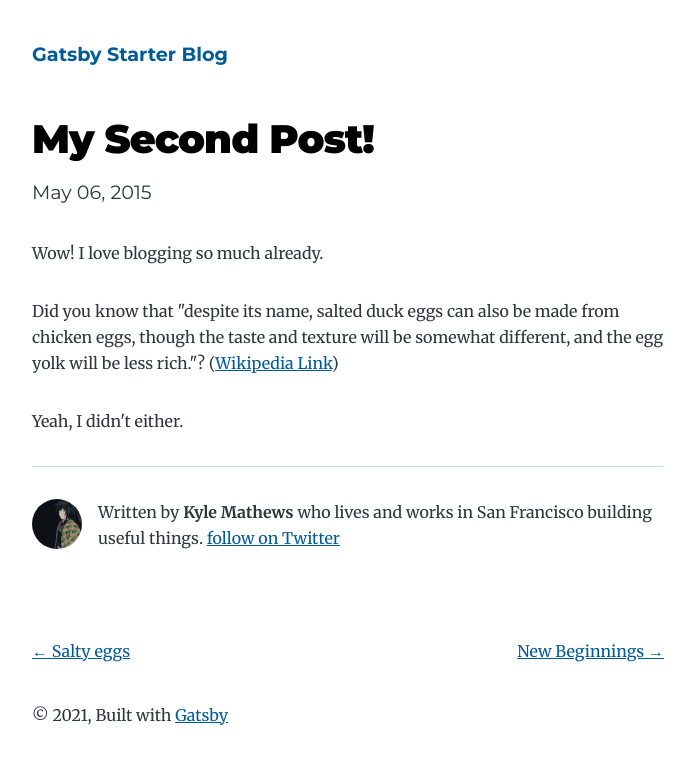
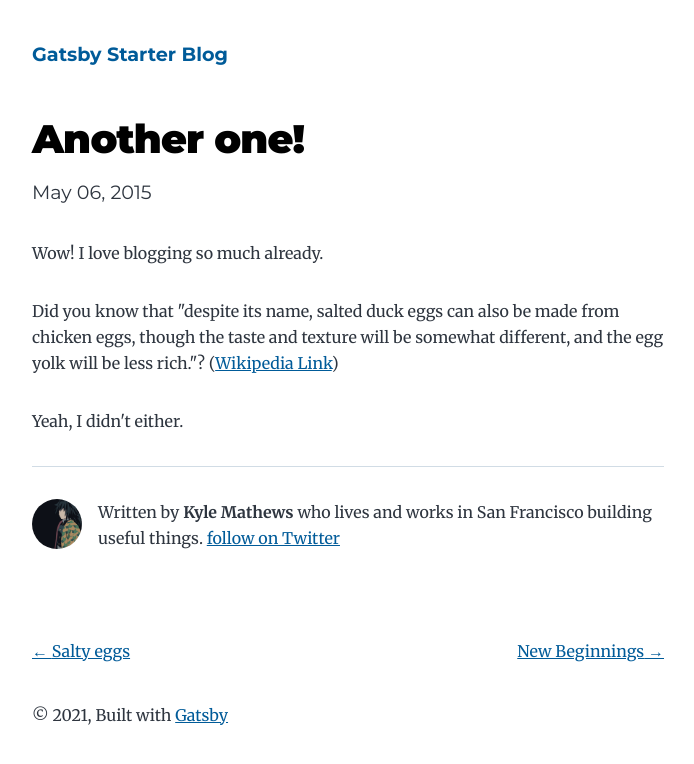
Before and after one commit to Vishal-Sony/mygatporoject, a Gatsby site: page /my-second-post/ in a window 1280 px wide. Shown: the whole page, without its empty margins (292-986 px from the left). Built offline with nearby package versions, Linux system fonts and the light colour scheme; Gatsby itself is replaced by a stand-in of ours.

Commit message:
Update index.md

```diff
--- a/content/blog/my-second-post/index.md
+++ b/content/blog/my-second-post/index.md
@@ -1,5 +1,5 @@
 ---
-title: My Second Post!
+title: Another one!
 date: "2015-05-06T23:46:37.121Z"
 ---
 
```
